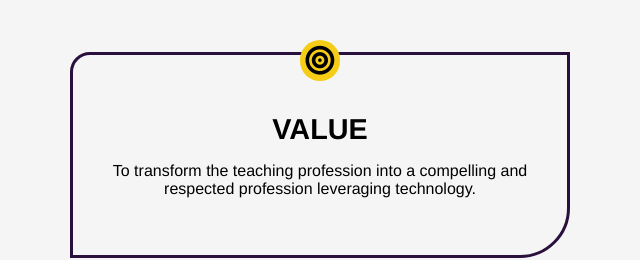
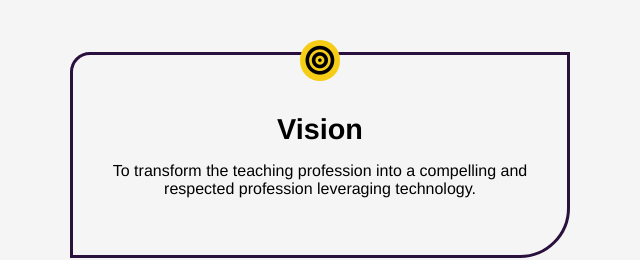
Before and after one commit to Gessang/BETF, a plain HTML site: page navigation/about.html in a window 1280 px wide. Shown: the part 1169-1429 px from the top of the page, 8-648 px from the left. Drawn offline with nearby package versions, Linux system fonts and the light colour scheme; files that its build step writes are made by us from their sources.

Commit message:
Update about.html

```diff
--- a/navigation/about.html
+++ b/navigation/about.html
@@ -67,7 +67,7 @@ href="https://cdnjs.cloudflare.com/ajax/libs/font-awesome/6.4.2/css/all.min.css"
 <div class="value">
   <div class="value-text">
     <i class="fas fa-bullseye"></i>
-  <h1 data-aos="fade-right">VALUE</h1>
+  <h1 data-aos="fade-right">Vision</h1>
   <p>
     To transform the teaching profession into a compelling
     and respected profession leveraging technology.
```
